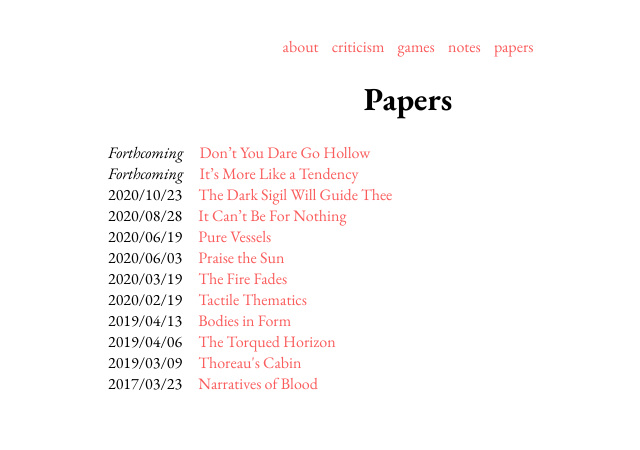
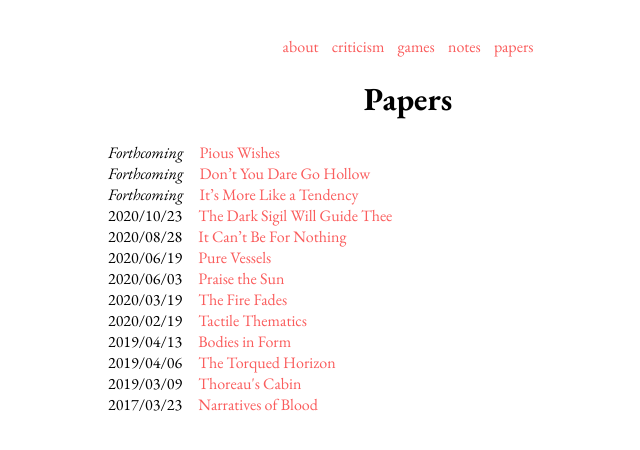
Before and after one commit to steinea/steinea.github.io, a Jekyll site: the page built from papers/index.html, in a window 1280 px wide. Shown: the top 450 px of the page, without its empty margins (232-872 px from the left). Built offline with Jekyll 4.4.1, drawn with Linux system fonts in a browser that asks for light colours.

Commit message:
Updated papers

```diff
--- a/papers/index.html
+++ b/papers/index.html
@@ -7,7 +7,9 @@ title: Papers
 
 <!--There are em spaces (U+2003) between post date and post href -->
 
-<em>Forthcoming</em> <a href="https://twu.academia.edu/steinea" target="_blank">Don’t You Dare Go Hollow</a>
+<em>Forthcoming</em> <a href="https://twu.academia.edu/steinea" target="_blank">Pious Wishes</a>
+
+<br><em>Forthcoming</em> <a href="https://twu.academia.edu/steinea" target="_blank">Don’t You Dare Go Hollow</a>
 
 <br><em>Forthcoming</em> <a href="https://twu.academia.edu/steinea" target="_blank">It’s More Like a Tendency</a>
 
```
